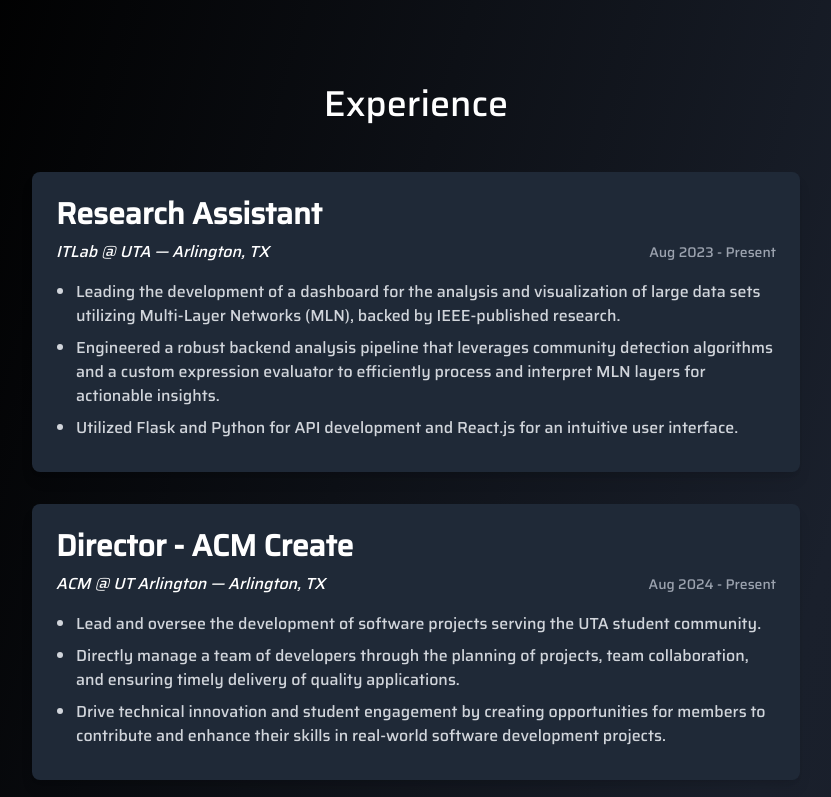
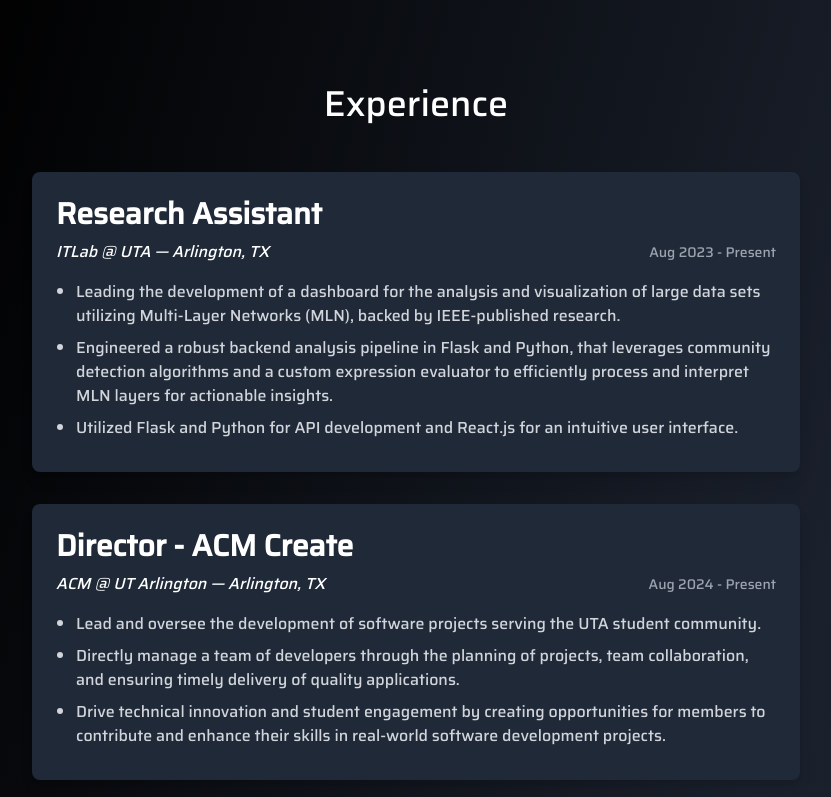
Before and after one commit to kevinrouz/portfolio, a Next.js app: page / in a window 1280 px wide. Shown: the part 2000-2797 px from the top of the page, without its empty margins (224-1055 px from the left). Built offline with nearby package versions, Linux system fonts and the light colour scheme; a web font is replaced by a local one.

Commit message:
Add info

```diff
--- a/src/app/components/Experience.tsx
+++ b/src/app/components/Experience.tsx
@@ -12,7 +12,7 @@
     timeFrame: 'Aug 2023 - Present',
     description: [
       'Leading the development of a dashboard for the analysis and visualization of large data sets utilizing Multi-Layer Networks (MLN), backed by IEEE-published research.',
-      'Engineered a robust backend analysis pipeline that leverages community detection algorithms and a custom expression evaluator to efficiently process and interpret MLN layers for actionable insights.',
+      'Engineered a robust backend analysis pipeline in Flask and Python, that leverages community detection algorithms and a custom expression evaluator to efficiently process and interpret MLN layers for actionable insights.',
       'Utilized Flask and Python for API development and React.js for an intuitive user interface.',
     ],
   },
```
